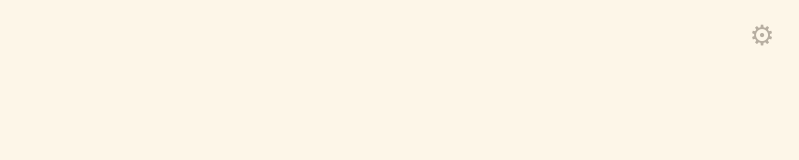
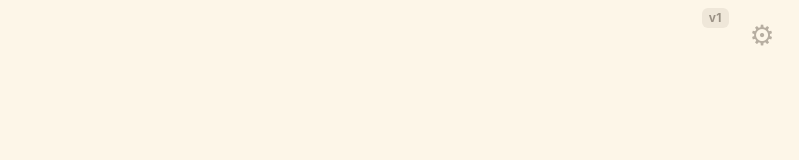
Before and after one commit to jorvil1993/english-captain, a React (Vite) app in the folder en-curso/app/: page / in a window 1280 px wide. Shown: the top 160 px of the page, without its empty margins (481-1280 px from the left). Built offline with nearby package versions, Linux system fonts and the light colour scheme.

Commit message:
Version visible v1 en la esquina superior derecha y actualizacion inmediata del Service Worker

```diff
--- a/en-curso/app/src/App.tsx
+++ b/en-curso/app/src/App.tsx
@@ -26,6 +26,7 @@ import { MyLittlePrayers } from './pantallas/MyLittlePrayers'
 import { SingAndPraise } from './pantallas/SingAndPraise'
 import { Papas } from './pantallas/Papas'
 import { CompuertaPapas } from './componentes/CompuertaPapas'
+import { APP_VERSION } from './datos/version'
 
 type ModoCalma = 'cerrado' | 'rincon'
 
@@ -254,6 +255,9 @@ export function App() {
 
   return (
     <>
+      <span className="badge-version" aria-hidden="true" title={`Versión ${APP_VERSION}`}>
+        {APP_VERSION}
+      </span>
       {mostrarCompuerta && (
         <CompuertaPapas onAprobado={aprobarPanel} onCerrar={() => setMostrarCompuerta(false)} />
       )}
--- /dev/null
+++ b/en-curso/app/src/datos/version.ts
@@ -0,0 +1,5 @@
+/**
+ * Versión visible de la aplicación.
+ * Permite confirmar visualmente en cualquier pantalla que la app está actualizada.
+ */
+export const APP_VERSION = 'v1'
--- a/en-curso/app/src/estilos/global.css
+++ b/en-curso/app/src/estilos/global.css
@@ -544,3 +544,22 @@ body {
     transition: none !important;
   }
 }
+
+/* ── Indicador de versión visible ────────────────────────────────────────── */
+.badge-version {
+  position: fixed;
+  top: max(8px, env(safe-area-inset-top));
+  right: calc(max(8px, env(safe-area-inset-right)) + clamp(48px, 10vmin, 62px));
+  z-index: 20;
+  font-family: -apple-system, BlinkMacSystemFont, "Segoe UI", Roboto, monospace, sans-serif;
+  font-size: clamp(10px, 2vmin, 12px);
+  font-weight: 700;
+  letter-spacing: 0.5px;
+  color: rgba(51, 41, 29, 0.45);
+  background: rgba(51, 41, 29, 0.07);
+  padding: 2px 7px;
+  border-radius: 6px;
+  pointer-events: none;
+  user-select: none;
+  line-height: 1.3;
+}
--- a/en-curso/app/src/pantallas/Papas.tsx
+++ b/en-curso/app/src/pantallas/Papas.tsx
@@ -5,6 +5,7 @@ import { grabacionesDeHoy, reproducir } from '../audio/grabaciones'
 import { ultimoError } from '../componentes/RedDeSeguridad'
 import { hoyISO, useSesion } from '../estado/Sesion'
 import { FichaJuegosMovimiento } from '../componentes/FichaJuegosMovimiento'
+import { APP_VERSION } from '../datos/version'
 
 /**
  * El panel de papás.
@@ -280,6 +281,9 @@ export function Papas({ onSalir, onEntrarModoCalma }: { onSalir: () => void; onE
             </>
           ) : null
         })()}
+        <p style={{ fontSize: 12, color: 'var(--tinta-suave)', marginTop: 24, marginBottom: 12, textAlign: 'center' }}>
+          English with Captain José · Versión {APP_VERSION}
+        </p>
       </div>
     </div>
   )
--- a/en-curso/app/vite.config.ts
+++ b/en-curso/app/vite.config.ts
@@ -29,6 +29,8 @@ export default defineConfig({
         ],
       },
       workbox: {
+        skipWaiting: true,
+        clientsClaim: true,
         globPatterns: ['**/*.{js,css,html,svg,png,jpg,webp,json,mp3,woff2}'],
         maximumFileSizeToCacheInBytes: 12 * 1024 * 1024,
       },
```
